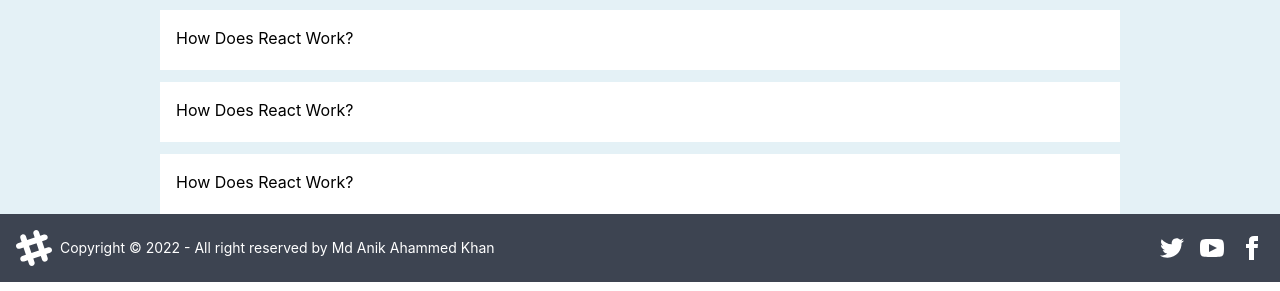
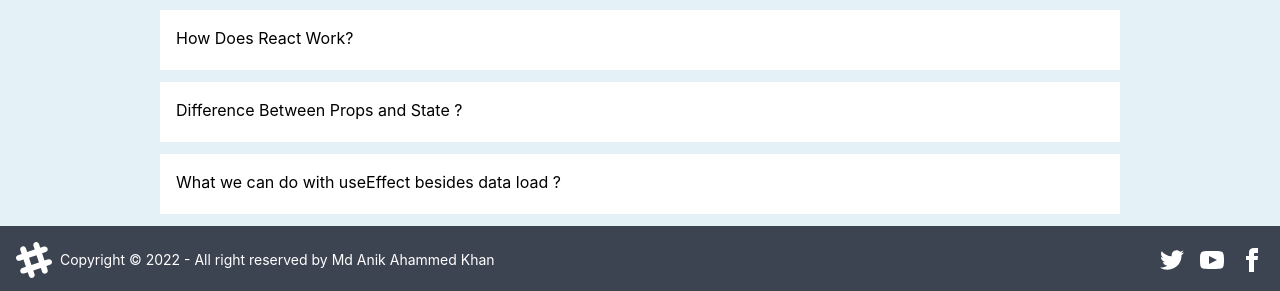
Before and after one commit to anikahammedkhan/fit-for-life, a React (Create React App) app: page / in a window 1280 px wide. Shown: the part 1958-2249 px from the top of the page. Built offline with nearby package versions, Linux system fonts and the light colour scheme.

Commit message:
question answer added

```diff
--- a/src/components/Exercises/Question/Question.js
+++ b/src/components/Exercises/Question/Question.js
@@ -9,25 +9,53 @@
                     How Does React Work?
                 </div>
                 <div className="collapse-content  bg-white text-black peer-checked:bg-info peer-checked:text-white">
-                    <p>ReactJS divides the UI into isolated reusable pieces of code known as components. React components work similarly to JavaScript functions as they accept arbitrary inputs called properties or props. It's possible to have as many components as necessary without cluttering your code</p>
+                    <p>How does React work: While building client-side apps, a team of Facebook developers realized that the DOM is slow (The Document Object Model (DOM) is an application programming interface (API) for HTML and XML documents. It defines the logical structure of documents and the way a document is accessed and manipulated.). So, to make it faster, React implements a virtual DOM that is basically a DOM tree representation in JavaScript. So when it needs to read or write to the DOM, it will use the virtual representation of it. Then the virtual DOM will try to find the most efficient way to update the browser’s DOM.
+                        Unlike browser DOM elements, React elements are plain objects and are cheap to create. React DOM takes care of updating the DOM to match the React elements. The reason for this is that JavaScript is very fast and it’s worth keeping a DOM tree in it to speed up its manipulation.
+                        Although React was conceived to be used in the browser, because of its design it can also be used in the server with Node.js. </p>
                 </div>
             </div>
             <div className="collapse mt-3">
                 <input type="checkbox" className="peer" />
                 <div className="collapse-title bg-white text-black peer-checked:bg-info peer-checked:text-white">
-                    How Does React Work?
+                    Difference Between Props and State ?
                 </div>
                 <div className="collapse-content  bg-white text-black peer-checked:bg-info peer-checked:text-white">
-                    <p>ReactJS divides the UI into isolated reusable pieces of code known as components. React components work similarly to JavaScript functions as they accept arbitrary inputs called properties or props. It's possible to have as many components as necessary without cluttering your code</p>
+                    <p>
+                        <ul>
+                            <li>	Props are read-only.	State changes can be asynchronous.
+                            </li>
+                            <li>
+                                Props are immutable.	State is mutable.
+                            </li>
+                            <li>
+                                Props allow you to pass data from one component to other components as an argument.	State holds information about the components.
+                            </li>
+                            <li>
+                                Props are used to communicate between components.	States can be used for rendering dynamic changes with the component.
+                            </li>
+                            <li>
+                                Props are external and controlled by whatever renders the component.	The State is internal and controlled by the React Component itself.
+                            </li>
+                        </ul>
+                    </p>
                 </div>
             </div>
-            <div className="collapse mt-3">
+            <div className="collapse my-3">
                 <input type="checkbox" className="peer" />
                 <div className="collapse-title bg-white text-black peer-checked:bg-info peer-checked:text-white">
-                    How Does React Work?
+                    What we can do with useEffect besides data load ?
                 </div>
                 <div className="collapse-content  bg-white text-black peer-checked:bg-info peer-checked:text-white">
-                    <p>ReactJS divides the UI into isolated reusable pieces of code known as components. React components work similarly to JavaScript functions as they accept arbitrary inputs called properties or props. It's possible to have as many components as necessary without cluttering your code</p>
+                    <p>
+                        <ol>
+                            <li>Running once on mount: fetch API data</li>
+                            <li>Running on state change: validating input field</li>
+                            <li>Running on state change: live filtering</li>
+                            <li>Running on state change: trigger animation on new array value</li>
+                            <li>Running on props change: update paragraph list on fetched API data update</li>
+                            <li>Running on props change: updating fetched API data to get BTC updated price</li>
+                        </ol>
+                    </p>
                 </div>
             </div>
         </div>
```
